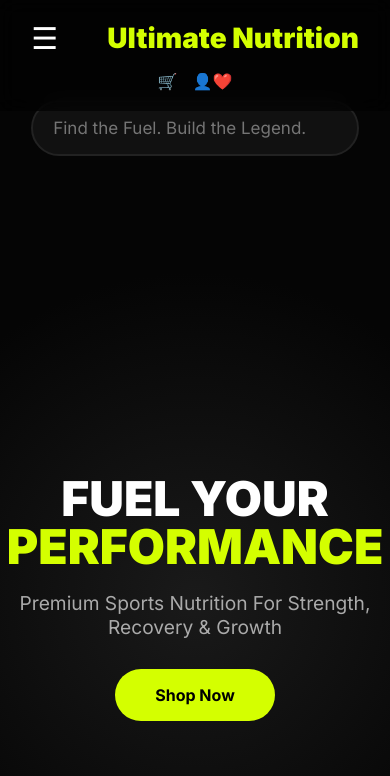
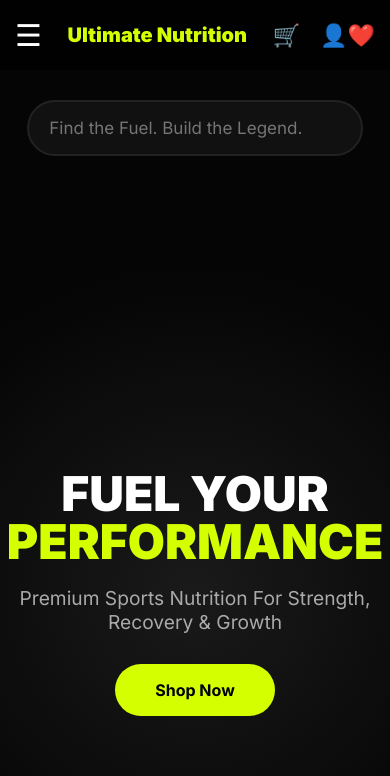
Before and after one commit to Ayush-kumar018/unstore018, a plain HTML site: page index.html in a window 390 px wide. Shown: the top 776 px of the page. Drawn offline with Linux system fonts and the light colour scheme.

Commit message:
Update index.html

```diff
--- a/index.html
+++ b/index.html
@@ -25,33 +25,59 @@
 nav{
     position:fixed;
     top:0;
+    left:0;
     width:100%;
-padding:20px 8%;
+    height:80px;
+
     display:flex;
-justify-content:space-between;
     align-items:center;
-background:rgba(0,0,0,.6);
+
+    background:rgba(0,0,0,.65);
     backdrop-filter:blur(10px);
+
+    padding:0 40px;
+
     z-index:1000;
 }
+.logo{
+    flex:1;
 
-.logo{
+    text-align:center;
+
+    color:#d4ff00;
+
     font-size:28px;
+
     font-weight:900;
-color:#d4ff00;
+}
+nav ul{
+
+    display:flex;
+
+    list-style:none;
+
+    gap:35px;
+
+    margin-left:50px;
 }
 
-nav ul{
-display:flex;
-gap:30px;
-list-style:none;
+nav ul li a{
+
+    color:white;
+
+    text-decoration:none;
+
+    font-size:17px;
+
+    transition:.3s;
+
 }
 
-nav a{
-color:white;
-text-decoration:none;
+nav ul li a:hover{
+
+    color:#d4ff00;
+
 }
-
 .hero{
 height:100vh;
 display:flex;
@@ -199,31 +225,128 @@
 }
 }
 .hamburger{
+
     display:none;
+
     font-size:30px;
+
     cursor:pointer;
+
+    color:white;
+
+}
+@media(min-width:769px){
+
+    .hamburger{
+
+        display:none;
+
     }
 
+}
 @media(max-width:768px){
 
+    nav{
+
+        padding:0 20px;
+
+        height:70px;
+
+    }
+
+    /* Hamburger Left */
+
+    .hamburger{
+
+        display:block;
+
+        order:1;
+
+    }
+
+    /* Logo Center */
+
+    .logo{
+
+        order:2;
+
+        flex:1;
+
+        text-align:center;
+
+        font-size:22px;
+
+    }
+
+    /* Icons Right */
+
+    .nav-icons{
+
+        order:3;
+
+        margin-left:0;
+
+        gap:15px;
+
+    }
+
+    /* Mobile Menu */
+
     nav ul{
+
         position:absolute;
-        top:80px;
+
+        top:70px;
+
         left:-100%;
+
         width:100%;
+
+        background:#111;
+
+        display:flex;
+
         flex-direction:column;
-        background:#111;
-        padding:30px;
+
+        gap:25px;
+
+        text-align:center;
+
+        padding:30px 0;
+
+        margin-left:0;
+
         transition:.4s;
+
     }
 
     nav ul.active{
+
         left:0;
+
     }
 
-    .hamburger{
-        display:block;
 }
+@media(max-width:480px){
+
+    .logo{
+
+        font-size:20px;
+
+    }
+
+    .nav-icons{
+
+        gap:12px;
+
+    }
+
+    nav{
+
+        padding:12px 15px;
+
+    }
+
 }
 .account{
 position:relative;
@@ -231,16 +354,25 @@
 align-items:center;
 }
 .nav-icons{
+
+    margin-left:auto;
+
     display:flex;
+
     align-items:center;
-gap:15px;
+
+    gap:20px;
+
 }
 
 .nav-icons a{
+
     color:white;
+
     text-decoration:none;
-display:flex;
-align-items:center;
+
+    font-size:22px;
+
 }
 .dropdown{
 display:none;
@@ -374,11 +506,15 @@
 
 }
 .search-wrapper{
+
     width:100%;
+
+    margin-top:85px;
+
+    padding:15px 7%;
+
     background:#050505;
-    padding:20px 8% 20px;   /* Top Right Bottom Left */
-    margin-top:80px;         /* 👈 Moves it down */
-    position:relative;
+
 }
 
 #searchInput{
@@ -485,16 +621,18 @@
 <body>
 <nav>
 
+    <!-- Left -->
     <div class="hamburger" onclick="toggleMenu()">
         ☰
     </div>
 
+    <!-- Center -->
     <div class="logo">
         Ultimate Nutrition
     </div>
-    <div class="nav-search">
 
-    <ul>
+    <!-- Desktop Menu -->
+    <ul id="navMenu">
         <li><a href="#">Home</a></li>
         <li><a href="#products">Products</a></li>
         <li><a href="#accessories">Accessories</a></li>
@@ -502,6 +640,7 @@
         <li><a href="#">Contact</a></li>
     </ul>
 
+    <!-- Right -->
     <div class="nav-icons">
 
         <a href="#" id="cartBtn">🛒</a>
@@ -509,6 +648,7 @@
         <div class="account">
 
             <a href="#" id="profileLink">👤</a>
+
             <a href="wishlist.html">❤️</a>
 
             <div class="dropdown" id="accountMenu">
@@ -517,9 +657,7 @@
 
                 <a href="orders.html">My Orders</a>
 
-                <a href="#" onclick="logout()">
-                    Logout
-                </a>
+                <a href="#" onclick="logout()">Logout</a>
 
             </div>
 
@@ -741,8 +879,11 @@
 
 <script>
    function toggleMenu(){
-    document.querySelector("nav ul")
+
+    document
+        .getElementById("navMenu")
         .classList.toggle("active");
+
 }
 
 document.querySelectorAll('a[href^="#"]').forEach(anchor=>{
```
Lines whose indentation alone changed are shown as unchanged.
